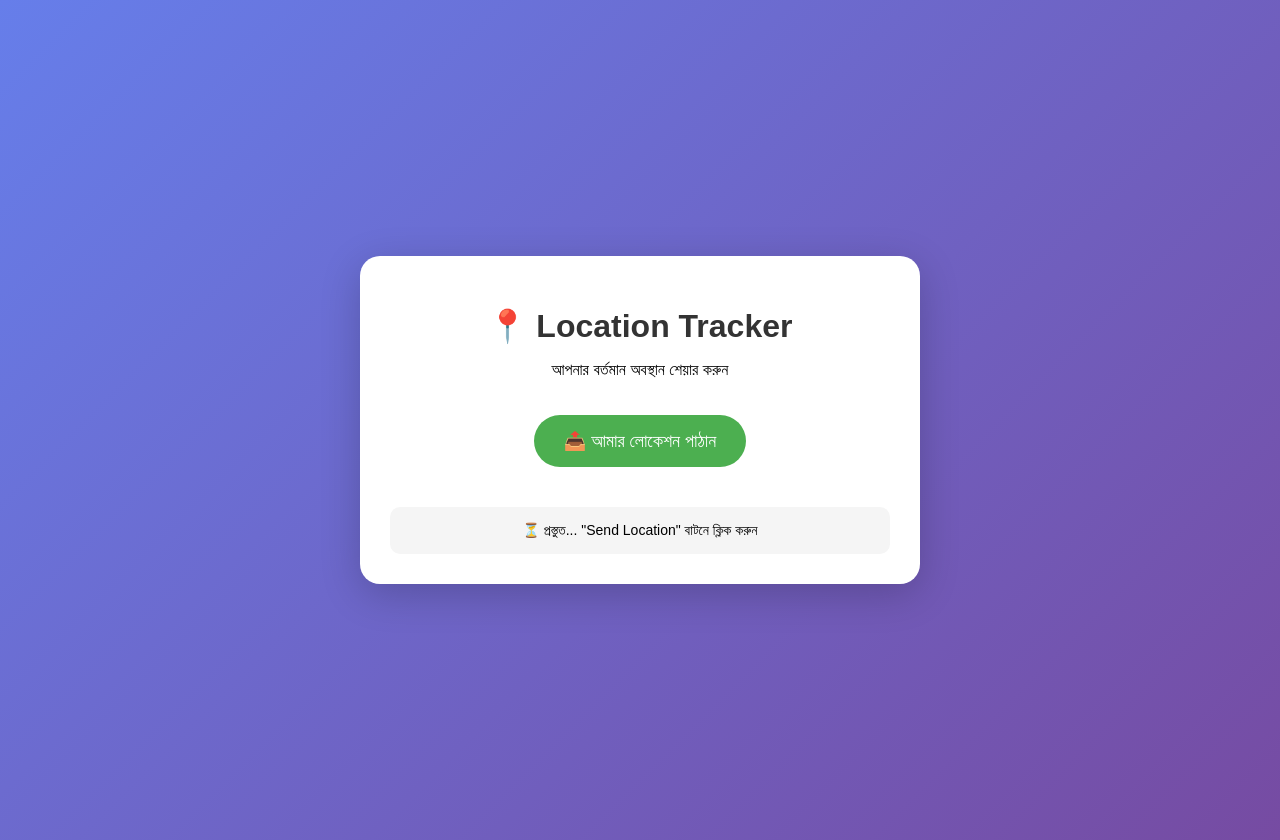
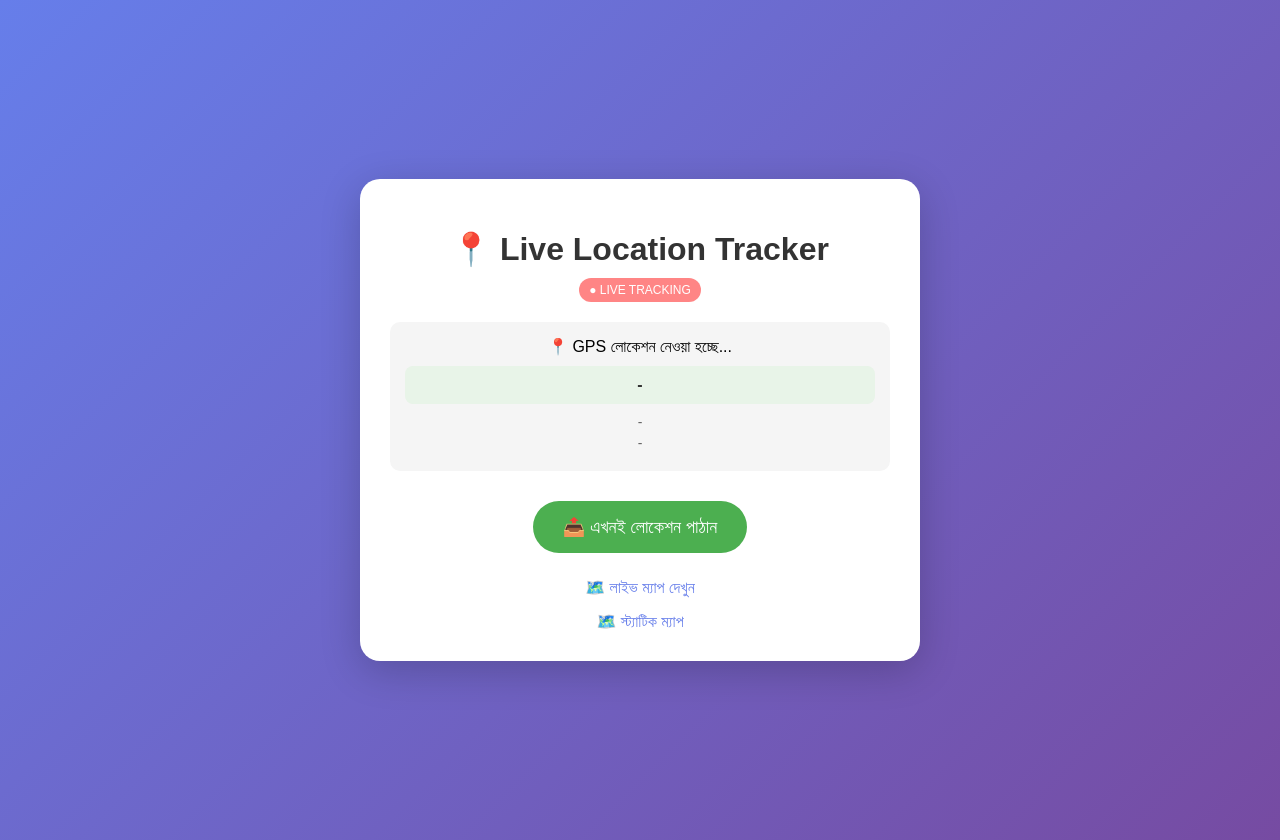
Before and after one commit to MDZINNATALI/location_tracker, a Flask app: page / in a window 1280 px wide. Run offline with Flask 3, Linux system fonts and the light colour scheme.

Commit message:
Added live location tracking with auto-update

```diff
--- a/app.py
+++ b/app.py
@@ -1,69 +1,126 @@
-from flask import Flask, render_template, request, jsonify
+from flask import Flask, render_template, request, jsonify, render_template_string
 import folium
 import os
 from datetime import datetime
+import sqlite3
 
 app = Flask(__name__)
 
-# লোকেশন সংরক্ষণের জন্য ডিকশনারি (প্রোডাকশনে ডাটাবেস ইউজ করবেন)
+# লোকেশন স্টোর (মেমরিতে)
 latest_location = {
     "latitude": None,
     "longitude": None,
-    "timestamp": None
+    "timestamp": None,
+    "accuracy": None
 }
+
+# SQLite ডাটাবেস সেটআপ (হিস্ট্রির জন্য)
+def init_db():
+    conn = sqlite3.connect('locations.db')
+    c = conn.cursor()
+    c.execute('''CREATE TABLE IF NOT EXISTS location_history
+                 (id INTEGER PRIMARY KEY AUTOINCREMENT,
+                  latitude REAL,
+                  longitude REAL,
+                  timestamp TEXT,
+                  accuracy REAL)''')
+    conn.commit()
+    conn.close()
+
+init_db()
 
 @app.route('/')
 def index():
-    """হোম পেজ - জিপিএস সেন্ড করার ফর্ম"""
+    """ফোনের পেজ - লোকেশন পাঠানোর ফর্ম"""
     return render_template('index.html')
+
+@app.route('/map')
+def map_view():
+    """লাইভ ম্যাপ ভিউয়ার"""
+    return render_template('map.html')
 
 @app.route('/update-location', methods=['POST'])
 def update_location():
-    """ফোন থেকে জিপিএস লোকেশন রিসিভ করা"""
+    """ফোন থেকে লোকেশন রিসিভ করা (AJAX)"""
     data = request.json
     latest_location['latitude'] = data.get('latitude')
     latest_location['longitude'] = data.get('longitude')
     latest_location['timestamp'] = datetime.now().strftime("%Y-%m-%d %H:%M:%S")
+    latest_location['accuracy'] = data.get('accuracy', 0)
 
-    print(f" লোকেশন আপডেট: {latest_location['latitude']}, {latest_location['longitude']}")
+    # ডাটাবেসে সেভ করুন
+    conn = sqlite3.connect('locations.db')
+    c = conn.cursor()
+    c.execute("INSERT INTO location_history (latitude, longitude, timestamp, accuracy) VALUES (?, ?, ?, ?)",
+              (latest_location['latitude'], latest_location['longitude'],
+               latest_location['timestamp'], latest_location['accuracy']))
+    conn.commit()
+    conn.close()
 
-    # সাথে সাথে ম্যাপ জেনারেট করুন
-    generate_map()
+    print(f"[LIVE] লোকেশন আপডেট: {latest_location['latitude']}, {latest_location['longitude']}")
 
     return jsonify({"status": "success", "message": "Location received!"})
 
-@app.route('/get-map')
-def get_map():
-    """জেনারেটেড ম্যাপ দেখানো"""
+@app.route('/get-location-json')
+def get_location_json():
+    """AJAX কলের জন্য বর্তমান লোকেশন JSON আকারে"""
+    if latest_location['latitude'] is None:
+        return jsonify({"error": "No location yet"})
+
+    return jsonify({
+        "latitude": latest_location['latitude'],
+        "longitude": latest_location['longitude'],
+        "timestamp": latest_location['timestamp'],
+        "accuracy": latest_location['accuracy']
+    })
+
+@app.route('/get-history')
+def get_history():
+    """লোকেশন হিস্ট্রি JSON আকারে"""
+    conn = sqlite3.connect('locations.db')
+    c = conn.cursor()
+    c.execute("SELECT latitude, longitude, timestamp, accuracy FROM location_history ORDER BY id DESC LIMIT 50")
+    locations = c.fetchall()
+    conn.close()
+
+    history = []
+    for lat, lon, ts, acc in locations:
+        history.append({
+            "latitude": lat,
+            "longitude": lon,
+            "timestamp": ts,
+            "accuracy": acc
+        })
+
+    return jsonify(history)
+
+@app.route('/static-map')
+def static_map():
+    """স্ট্যাটিক ম্যাপ (পুরোনো Folium ম্যাপ)"""
     if latest_location['latitude'] is None:
         return "কোনো লোকেশন এখনো পাইনি। ফোন থেকে লোকেশন পাঠান!"
 
-    return render_template('map.html')
+    m = folium.Map(
+        location=[latest_location['latitude'], latest_location['longitude']],
+        zoom_start=15
+    )
 
-def generate_map():
-    """ফোলিয়াম ব্যবহার করে ম্যাপ তৈরি করা"""
-    if latest_location['latitude'] and latest_location['longitude']:
-        m = folium.Map(
-            location=[latest_location['latitude'], latest_location['longitude']],
-            zoom_start=15
-        )
+    folium.Marker(
+        [latest_location['latitude'], latest_location['longitude']],
+        popup=f"Your Location<br>{latest_location['timestamp']}",
+        icon=folium.Icon(color='red', icon='info-sign')
+    ).add_to(m)
 
-        folium.Marker(
-            [latest_location['latitude'], latest_location['longitude']],
-            popup=f"Your Location<br>{latest_location['timestamp']}",
-            icon=folium.Icon(color='red', icon='info-sign')
-        ).add_to(m)
+    folium.Circle(
+        [latest_location['latitude'], latest_location['longitude']],
+        radius=latest_location['accuracy'] or 50,
+        color='blue',
+        fill=True,
+        fill_opacity=0.2,
+        popup=f"Accuracy: {latest_location['accuracy']}m"
+    ).add_to(m)
 
-        folium.Circle(
-            [latest_location['latitude'], latest_location['longitude']],
-            radius=50,
-            color='blue',
-            fill=True,
-            fill_opacity=0.2
-        ).add_to(m)
-
-        # টেমপ্লেট ফোল্ডারে সেভ করুন
-        m.save('templates/map.html')
+    return m._repr_html_()
 
 if __name__ == '__main__':
-    app.run(debug=True)
+    app.run(debug=True, host='0.0.0.0', port=5000)
--- a/templates/index.html
+++ b/templates/index.html
@@ -2,8 +2,8 @@
 <html lang="bn">
 <head>
     <meta charset="UTF-8">
-    <meta name="viewport" content="width=device-width, initial-scale=1.0">
-    <title>Location Tracker</title>
+    <meta name="viewport" content="width=device-width, initial-scale=1.0, user-scalable=yes">
+    <title>Live Location Tracker</title>
     <style>
         body {
             font-family: Arial, sans-serif;
@@ -28,6 +28,39 @@
             color: #333;
             margin-bottom: 10px;
         }
+        .status-card {
+            background: #f5f5f5;
+            border-radius: 10px;
+            padding: 15px;
+            margin: 20px 0;
+        }
+        .location-info {
+            font-size: 14px;
+            color: #666;
+            margin: 5px 0;
+            word-wrap: break-word;
+        }
+        .coords {
+            font-size: 16px;
+            font-weight: bold;
+            color: #333;
+            background: #e8f4e8;
+            padding: 10px;
+            border-radius: 8px;
+            margin: 10px 0;
+        }
+        .live-badge {
+            background: #ff4444;
+            color: white;
+            padding: 5px 10px;
+            border-radius: 20px;
+            font-size: 12px;
+            display: inline-block;
+            animation: blink 1s infinite;
+        }
+        @keyframes blink {
+            50% { opacity: 0.5; }
+        }
         button {
             background: #4CAF50;
             color: white;
@@ -36,101 +69,85 @@
             font-size: 18px;
             border-radius: 50px;
             cursor: pointer;
-            margin: 20px 0;
+            margin: 10px 0;
             transition: transform 0.3s;
         }
         button:hover {
             transform: scale(1.05);
-            background: #45a049;
         }
-        #status {
-            margin-top: 20px;
-            padding: 15px;
-            border-radius: 10px;
-            background: #f5f5f5;
-            font-size: 14px;
-            word-wrap: break-word;
-        }
-        .success {
-            background: #d4edda;
-            color: #155724;
-        }
-        .error {
-            background: #f8d7da;
-            color: #721c24;
-        }
-        .info {
-            background: #d1ecf1;
-            color: #0c5460;
-        }
-        .coords {
-            font-weight: bold;
-            font-size: 16px;
-            margin: 10px 0;
+        .link {
+            display: inline-block;
+            margin-top: 15px;
+            color: #667eea;
+            text-decoration: none;
         }
     </style>
 </head>
 <body>
     <div class="container">
-        <h1>📍 Location Tracker</h1>
-        <p>আপনার বর্তমান অবস্থান শেয়ার করুন</p>
+        <h1>📍 Live Location Tracker</h1>
+        <div class="live-badge">● LIVE TRACKING</div>
 
-        <button onclick="sendLocation()">📤 আমার লোকেশন পাঠান</button>
+        <div class="status-card">
+            <div id="status">🟢 ট্র্যাকিং শুরু হচ্ছে...</div>
+            <div id="coords" class="coords">-</div>
+            <div id="accuracy" class="location-info">-</div>
+            <div id="lastUpdate" class="location-info">-</div>
+        </div>
 
-        <div id="status">
-            ⏳ প্রস্তুত... "Send Location" বাটনে ক্লিক করুন
-        </div>
+        <button onclick="sendLocationNow()">📤 এখনই লোকেশন পাঠান</button>
+        <br>
+        <a href="/map" class="link" target="_blank">🗺️ লাইভ ম্যাপ দেখুন</a>
+        <br>
+        <a href="/static-map" class="link" target="_blank">🗺️ স্ট্যাটিক ম্যাপ</a>
     </div>
 
     <script>
-        async function sendLocation() {
-            const statusDiv = document.getElementById('status');
+        let watchId = null;
+        let updateCount = 0;
 
+        // অটো লোকেশন ট্র্যাকিং শুরু করুন
+        function startLiveTracking() {
             if (!navigator.geolocation) {
-                statusDiv.innerHTML = '❌ আপনার ব্রাউজার জিপিএস সাপোর্ট করে না';
-                statusDiv.className = 'error';
+                document.getElementById('status').innerHTML = '❌ আপনার ব্রাউজার GPS সাপোর্ট করে না';
                 return;
             }
 
-            statusDiv.innerHTML = '📍 জিপিএস লোকেশন নেওয়া হচ্ছে...';
-            statusDiv.className = 'info';
+            document.getElementById('status').innerHTML = '📍 GPS লোকেশন নেওয়া হচ্ছে...';
 
-            navigator.geolocation.getCurrentPosition(
+            watchId = navigator.geolocation.watchPosition(
                 async (position) => {
                     const lat = position.coords.latitude;
                     const lon = position.coords.longitude;
+                    const accuracy = position.coords.accuracy;
+                    updateCount++;
 
-                    statusDiv.innerHTML = `📡 লোকেশন পাওয়া গেছে:<br>
-                        <span class="coords">অক্ষাংশ: ${lat.toFixed(6)}<br>
-                        দ্রাঘিমাংশ: ${lon.toFixed(6)}</span><br>
-                        ⏳ সার্ভারে পাঠানো হচ্ছে...`;
+                    // UI আপডেট করুন
+                    document.getElementById('coords').innerHTML = `${lat.toFixed(6)}°, ${lon.toFixed(6)}°`;
+                    document.getElementById('accuracy').innerHTML = `📡 Accuracy: ±${Math.round(accuracy)}m`;
+                    document.getElementById('lastUpdate').innerHTML = `🕐 শেষ আপডেট: ${new Date().toLocaleTimeString()}`;
+                    document.getElementById('status').innerHTML = `🟢 ট্র্যাকিং সক্রিয় (${updateCount} বার আপডেট)`;
 
+                    // সার্ভারে পাঠান
                     try {
                         const response = await fetch('/update-location', {
                             method: 'POST',
-                            headers: {
-                                'Content-Type': 'application/json',
-                            },
+                            headers: { 'Content-Type': 'application/json' },
                             body: JSON.stringify({
                                 latitude: lat,
-                                longitude: lon
+                                longitude: lon,
+                                accuracy: accuracy
                             })
                         });
 
-                        const data = await response.json();
-
                         if (response.ok) {
-                            statusDiv.innerHTML = `✅ সফল! আপনার লোকেশন সেভ হয়েছে!<br>
-                                📍 ${lat.toFixed(6)}, ${lon.toFixed(6)}<br>
-                                🗺️ <a href="/get-map" target="_blank">ম্যাপ দেখুন</a>`;
-                            statusDiv.className = 'success';
-                        } else {
-                            statusDiv.innerHTML = '❌ সার্ভার ত্রুটি। আবার চেষ্টা করুন।';
-                            statusDiv.className = 'error';
+                            document.getElementById('status').innerHTML = `✅ লোকেশন পাঠানো হয়েছে (${updateCount})`;
+                            setTimeout(() => {
+                                document.getElementById('status').innerHTML = `🟢 ট্র্যাকিং সক্রিয় (${updateCount} বার আপডেট)`;
+                            }, 1000);
                         }
                     } catch (error) {
-                        statusDiv.innerHTML = '❌ সংযোগ সমস্যা! সার্ভার চলছে কিনা চেক করুন।';
-                        statusDiv.className = 'error';
+                        console.error('Send error:', error);
                     }
                 },
                 (error) => {
@@ -148,11 +165,56 @@
                         default:
                             errorMsg = error.message;
                     }
-                    statusDiv.innerHTML = `❌ ${errorMsg}`;
-                    statusDiv.className = 'error';
+                    document.getElementById('status').innerHTML = `❌ ${errorMsg}`;
+                    document.getElementById('coords').innerHTML = 'GPS না পাওয়া গেছে';
+                },
+                {
+                    enableHighAccuracy: true,
+                    maximumAge: 0,
+                    timeout: 10000
                 }
             );
         }
+
+        // ম্যানুয়ালি লোকেশন পাঠান
+        async function sendLocationNow() {
+            if (!navigator.geolocation) {
+                alert("GPS সাপোর্ট করে না");
+                return;
+            }
+
+            document.getElementById('status').innerHTML = '📍 এক্ষুণি লোকেশন নেওয়া হচ্ছে...';
+
+            navigator.geolocation.getCurrentPosition(
+                async (position) => {
+                    const lat = position.coords.latitude;
+                    const lon = position.coords.longitude;
+
+                    const response = await fetch('/update-location', {
+                        method: 'POST',
+                        headers: { 'Content-Type': 'application/json' },
+                        body: JSON.stringify({
+                            latitude: lat,
+                            longitude: lon,
+                            accuracy: position.coords.accuracy
+                        })
+                    });
+
+                    if (response.ok) {
+                        document.getElementById('status').innerHTML = '✅ লোকেশন পাঠানো হয়েছে!';
+                        setTimeout(() => {
+                            document.getElementById('status').innerHTML = `🟢 ট্র্যাকিং সক্রিয় (${updateCount} বার আপডেট)`;
+                        }, 2000);
+                    }
+                },
+                (error) => {
+                    document.getElementById('status').innerHTML = '❌ লোকেশন নেওয়া যায়নি';
+                }
+            );
+        }
+
+        // পেজ লোড হলে শুরু করুন
+        startLiveTracking();
     </script>
 </body>
 </html>
```
Also changed, not shown: templates/map.html (added, +194 -0 lines).
